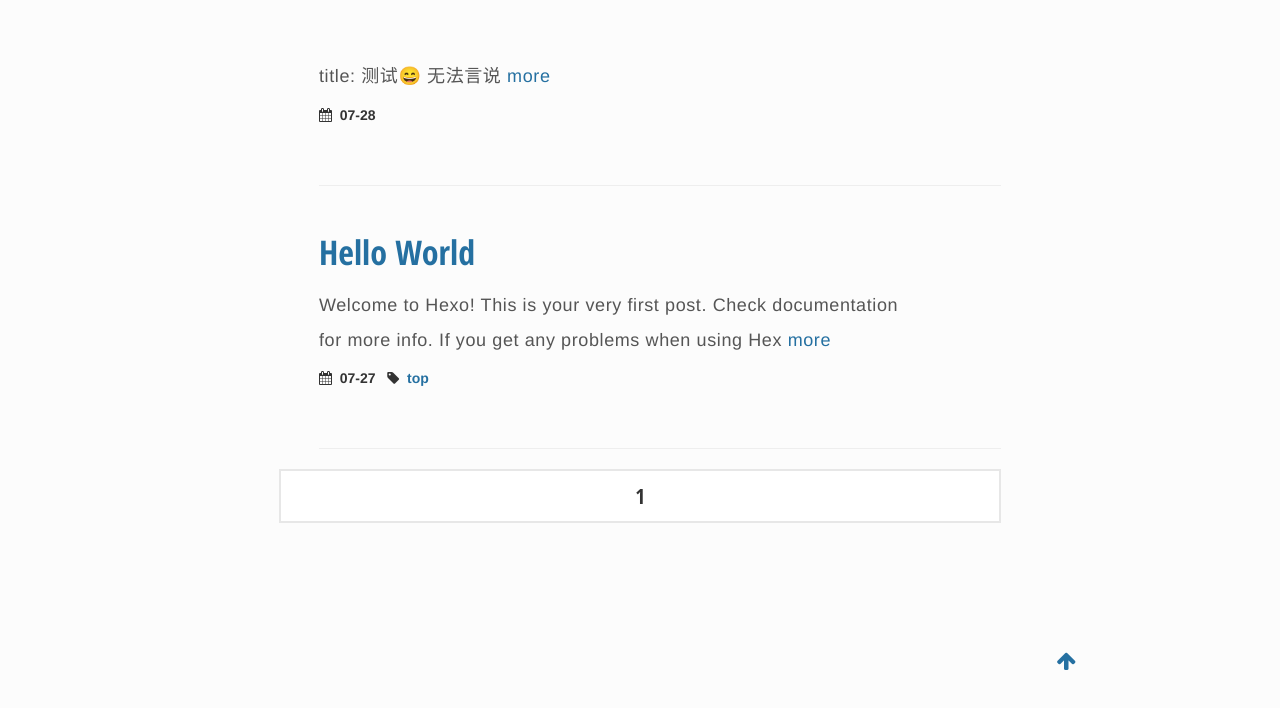
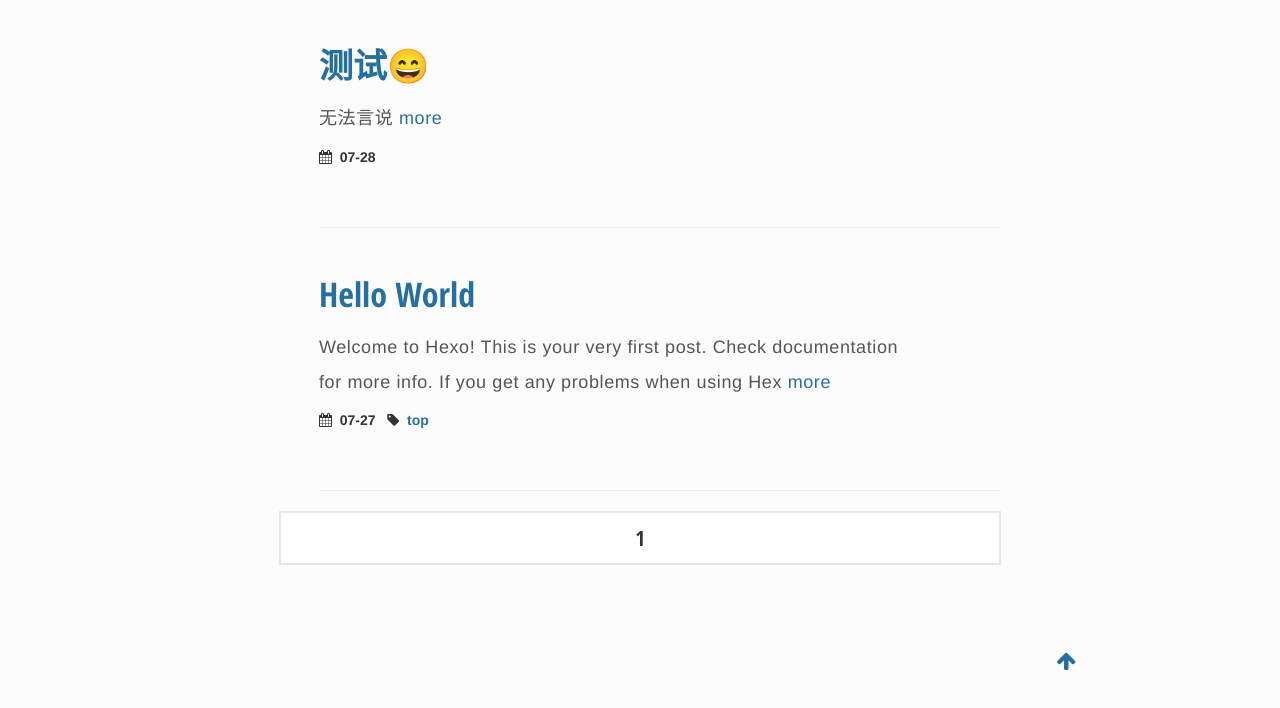
Before and after one commit to aoinian/aoinian.github.io, a plain HTML site: page index.html in a window 1280 px wide. Shown: the part 56-764 px from the top of the page. Drawn offline with nearby package versions, Linux system fonts and the light colour scheme; no server answers.

Commit message:
Site updated: 2017-07-28 11:54:55

```diff
--- a/index.html
+++ b/index.html
@@ -120,7 +120,7 @@
 
     <h1 class="index-title">
         <a href="/2017/07/28/title/">
-
+            测试😄
         </a>
     </h1>
 
@@ -128,8 +128,7 @@
 
   <div class="excerpt">
 
-    title: 测试😄
-无法言说
+    无法言说
 
   <a href="/2017/07/28/title/">
     more
```
Also changed, not shown: 2017/07/28/title/index.html (+4 -5 lines), archives/2017/07/index.html (+1 -1 lines), archives/2017/index.html (+1 -1 lines), archives/index.html (+1 -1 lines).
